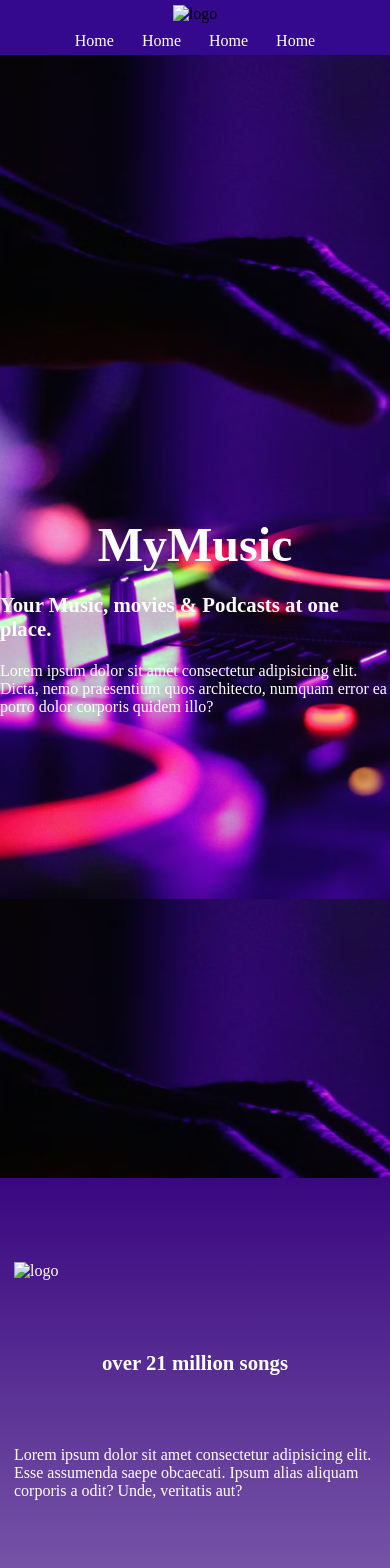
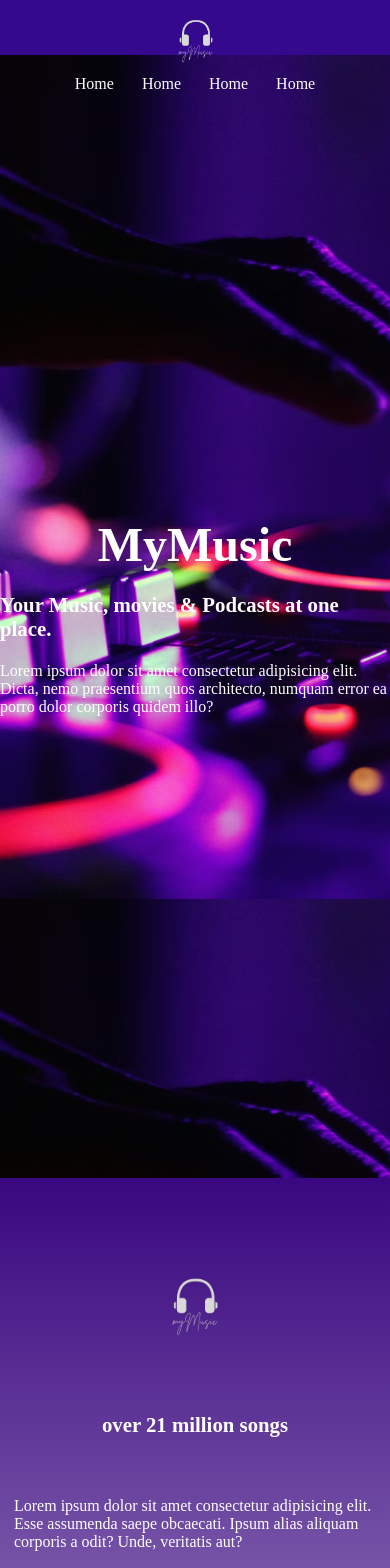
Before and after one commit to shubhamfartyal07/myMusic, a plain HTML site: page index.html in a window 390 px wide. Shown: the top 1568 px of the page. Drawn offline with Linux system fonts and the light colour scheme.

Commit message:
responsive

```diff
--- a/index.html
+++ b/index.html
@@ -13,7 +13,7 @@
 <body>
     <header>
         <nav>
-            <img src="" alt="logo">
+            <img src="img/logo.png" alt="logo">
             <ul>
                 <li><a href="">Home</a></li>
                 <li><a href="">Home</a></li>
@@ -31,7 +31,7 @@
                 error ea porro dolor corporis quidem illo?</p>
         </section>
         <section class="second section">
-            <img src="" alt="logo">
+            <img src="img/logo.png " class="logo" alt="logo">
             <h3>over 21 million songs</h3>
             <p>Lorem ipsum dolor sit amet consectetur adipisicing elit. Esse assumenda saepe obcaecati. Ipsum alias
                 aliquam corporis a odit? Unde, veritatis aut?</p>
--- a/style.css
+++ b/style.css
@@ -13,7 +13,7 @@ nav{
     align-items: center;
 }
 nav img{
-
+    width: 75px;
 }
 
 nav ul {
@@ -58,6 +58,9 @@ nav ul li a{
     background: linear-gradient(to bottom, rgb(57, 7, 127), white);
 }
 
+.second .logo{
+    width: 100px;
+}
 .second div{
     color: rgb(0, 0, 0);
     padding: 14px;
```
Also changed, not shown: img/logo.png (added).
